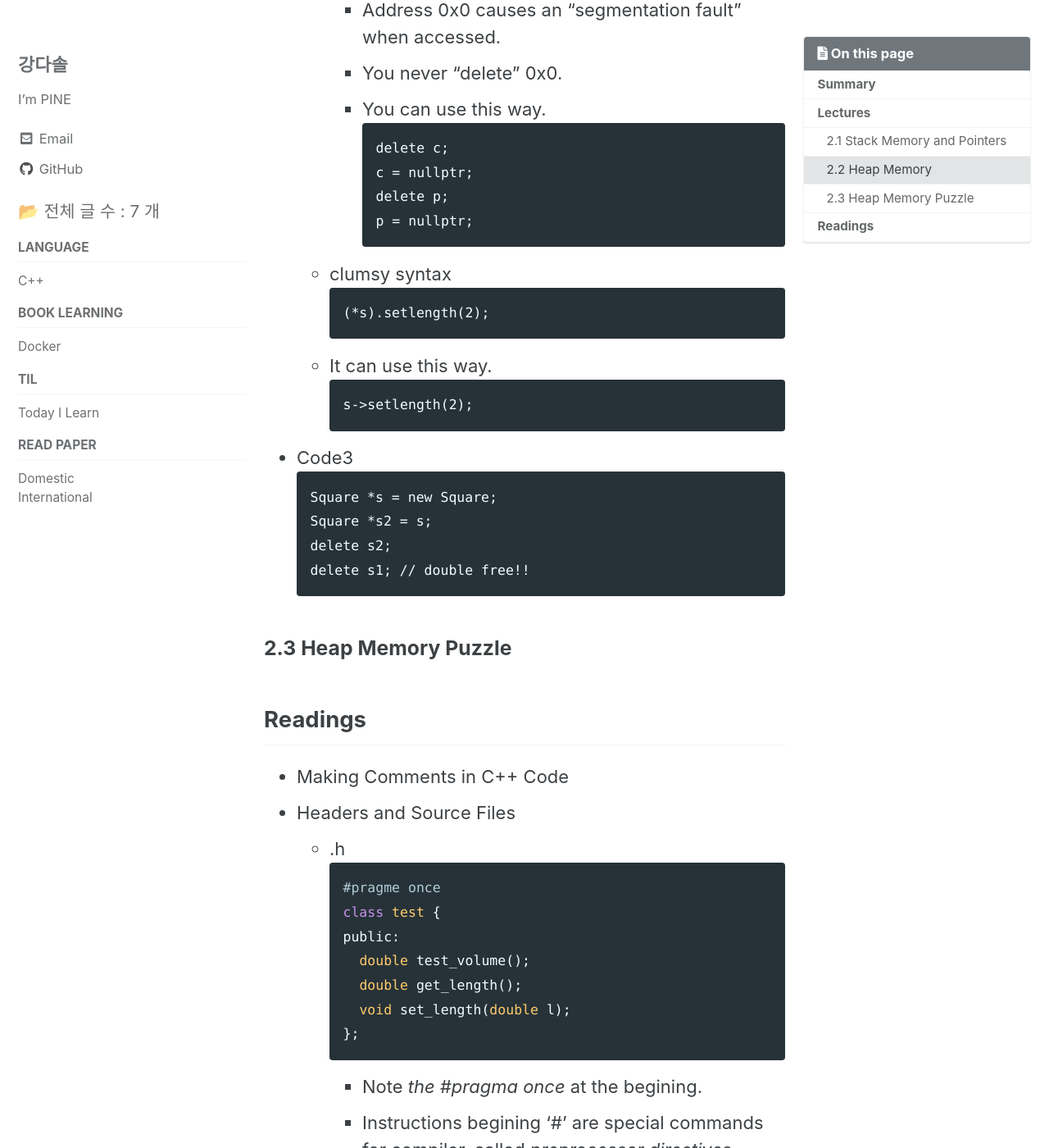
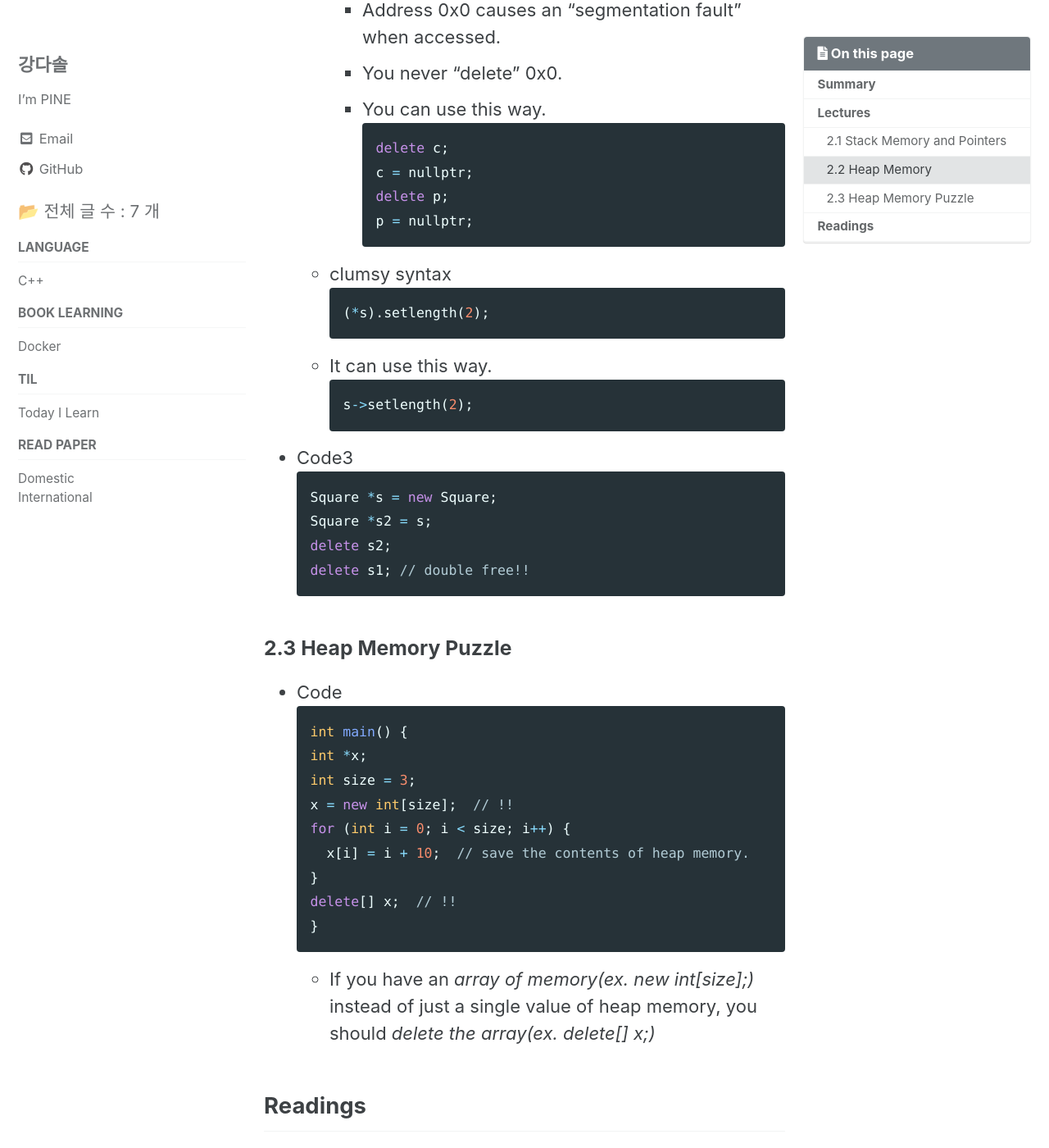
Before and after one commit to pine939/pine939.github.io, a Jekyll site: the page built from _posts/2021-07-04-coursera_cpp_2.md, in a window 1280 px wide and 1400 px high, scrolled down 3798 px. Shown: the whole window at 82% size. Built offline with Jekyll 4.4.1, drawn with Linux system fonts in a browser that asks for light colours; cached includes are drawn as plain includes; some of the changed text lies outside the part shown.

Commit message:
add contents about heap memory quiz

````diff
--- a/_posts/2021-07-04-coursera_cpp_2.md
+++ b/_posts/2021-07-04-coursera_cpp_2.md
@@ -70,7 +70,7 @@ last_modified_at: 2021-07-20
     * The only way to reclaim memory from system is with the 'delete' operator.
     * If we don't take care of this memory, It has extremely long lifecycle in the system.
 * Code
-```
+```cpp
 int *numPtr = new int;
 *numPtr = 29;
 ```
@@ -84,7 +84,7 @@ int *numPtr = new int;
   * The memory addresses(stack, heap) are not changed.
   * Only change the dereference value.
 * Code2
-```
+```cpp
 int *p = new int;
 Square *s = new Square;
 *p = 29;
@@ -97,22 +97,22 @@ delete s;
     * Address 0x0 causes an "segmentation fault" when accessed.
     * You never "delete" 0x0.
     * You can use this way.
-    ```
+    ```cpp
     delete c;
     c = nullptr;
     delete p;
     p = nullptr;
     ```
   * clumsy syntax
-  ```
+  ```cpp
   (*s).setlength(2);
   ```
   * It can use this way.
-  ```
+  ```cpp
   s->setlength(2);
   ```
 * Code3
-```
+```cpp
 Square *s = new Square;
 Square *s2 = s;
 delete s2;
@@ -120,6 +120,21 @@ delete s1; // double free!!
 ```
 
 ### 2.3 Heap Memory Puzzle
+
+* Code
+```cpp
+int main() {
+  int *x;
+  int size = 3;
+  x = new int[size];  // !!
+  for (int i = 0; i < size; i++) {
+    x[i] = i + 10;  // save the contents of heap memory.
+  }
+  delete[] x;  // !!
+}
+```
+  * If you have an *array of memory(ex. new int[size];)* instead of just a single value of heap memory,
+  you should *delete the array(ex. delete[] x;)*
 
 ## Readings
 
````
Also changed, not shown: other parts of _posts/2021-07-04-coursera_cpp_2.md (+1 -1 lines).
